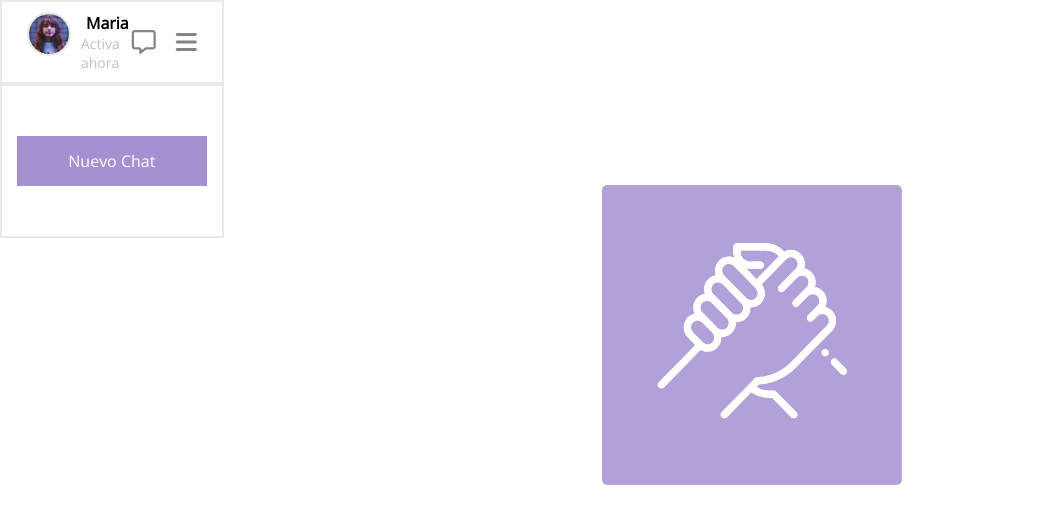
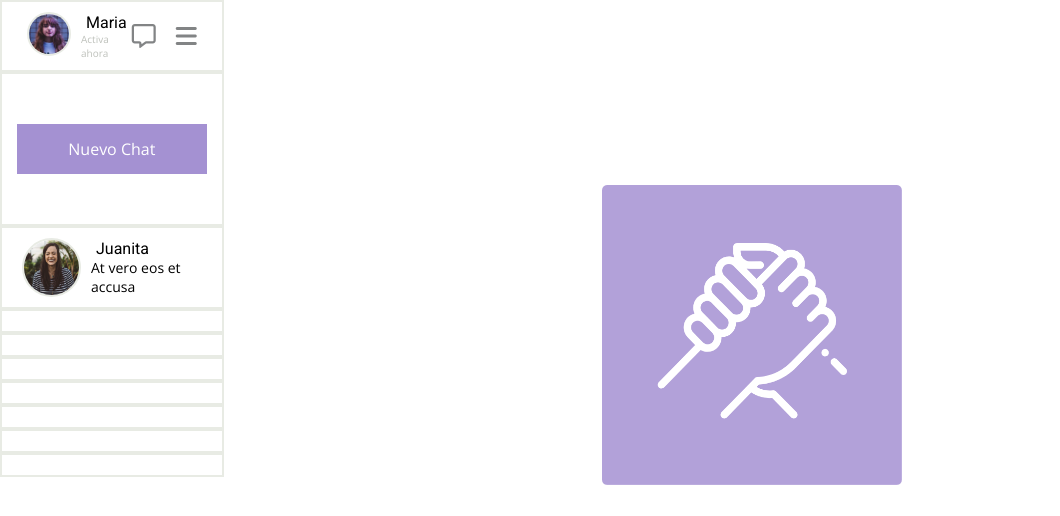
Before and after one commit to dgl82/Tarea-Flexbox, a plain HTML site: page index.html in a window 1280 px wide. Shown: the top 516 px of the page, without its empty margins (0-1060 px from the left). Drawn offline with nearby package versions, Linux system fonts and the light colour scheme.

Commit message:
modificado usuario base

```diff
--- a/assets/css/style.css
+++ b/assets/css/style.css
@@ -32,6 +32,7 @@ section {
 
 .maria {
   display: flex;
+  align-items: center;
 }
 
 .estado {
@@ -74,6 +75,21 @@ section {
   width: 190px;
 }
 
+.usuario {
+  display: flex;
+  border: 2px solid #e8ebe4;
+  padding: 10px 20px;
+  justify-content: center;
+  align-items: center;
+}
+
+.thumbnail {
+  height: 55px;
+  width: 55px;
+  border-radius: 50%;
+  border: 2px solid #e8ebe4;
+}
+
 .manos img {
   height: 300px;
   width: 300px;
@@ -102,19 +118,28 @@ section {
 
 .nombre {
   font-size: 16px;
-  font-family: "Open Sans", sans-serif;
+  font-family: "Roboto", sans-serif;
   font-optical-sizing: auto;
-  font-weight: 700;
+  font-weight: 400;
   font-style: normal;
   font-variation-settings: "wdth" 100;
   padding-left: 5px;
 }
 
-.mensaje {
+.accion {
   font-family: "Open Sans", sans-serif;
-  font-size: 14px;
+  font-size: 10px;
   font-weight: 400;
   font-style: normal;
   font-variation-settings: "wdth" 100;
   color: #bec1bb;
 }
+
+.mensaje {
+  font-size: 14px;
+  font-family: "Open Sans", sans-serif;
+  font-optical-sizing: auto;
+  font-weight: 400;
+  font-style: normal;
+  font-variation-settings: "wdth" 100;
+}
--- a/index.html
+++ b/index.html
@@ -34,7 +34,7 @@
             </div>
             <div class="estado">
               <p class="nombre">Maria</p>
-              <p class="mensaje">Activa ahora</p>
+              <p class="accion">Activa ahora</p>
             </div>
           </div>
           <div class="iconos_font">
@@ -47,7 +47,17 @@
             <div><p>Nuevo Chat</p></div>
           </div>
         </div>
-        <div class="usuario"></div>
+        <div class="usuario">
+          <img
+            class="thumbnail"
+            src="./assets/imgs/juanita.jpg"
+            alt="foto juanita"
+          />
+          <div class="estado">
+            <p class="nombre">Juanita</p>
+            <p class="mensaje">At vero eos et accusa</p>
+          </div>
+        </div>
         <div class="usuario"></div>
         <div class="usuario"></div>
         <div class="usuario"></div>
```
